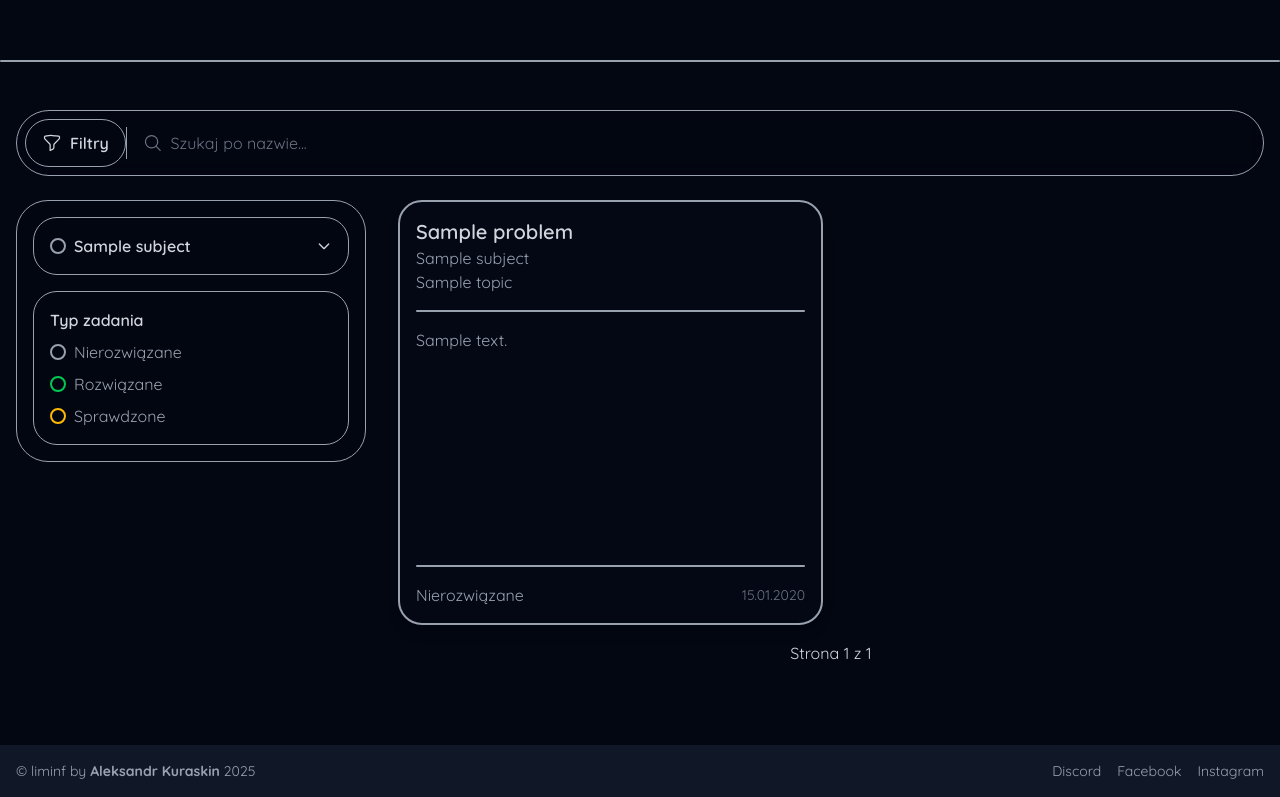
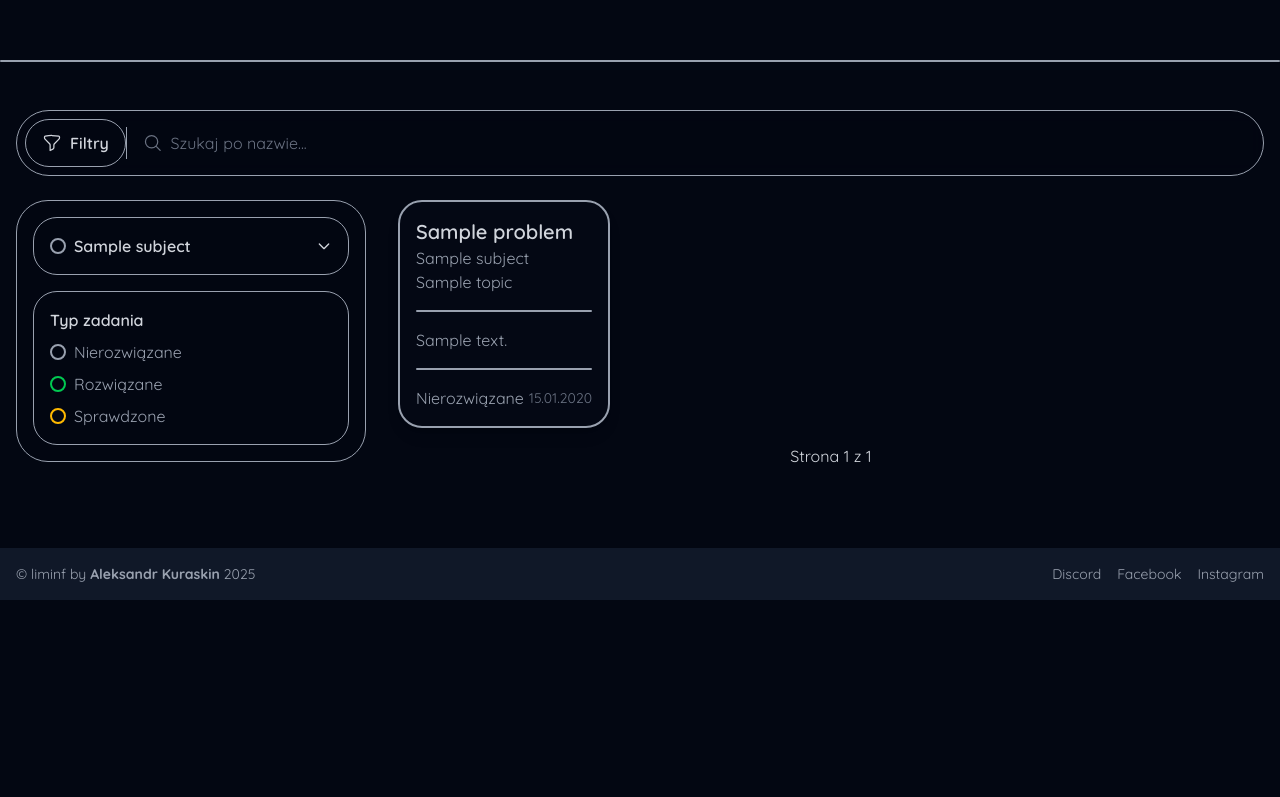
Before and after one commit to FunTomDev/liminf, a Django app: page /problems/ in a window 1280 px wide. Shown: the part 466-1263 px from the top of the page. After the commit the page ends 1066 px from the top, so only its background shows below. Run offline with Django 5.2, Linux system fonts and the light colour scheme; tables that the repository leaves empty hold one stand-in row (values such as "Sample post"); some libraries are stand-ins or nearby versions.

Commit message:
Minor styling changes

```diff
--- a/frontend/src/css/style.css
+++ b/frontend/src/css/style.css
@@ -298,7 +298,7 @@
 
 	.card-items-list {
 		@apply w-full grid grid-flow-row items-start gap-4;
-		grid-template-columns: repeat(auto-fill, minmax(min(100%, 350px), 1fr));
+		grid-template-columns: repeat(auto-fill, minmax(min(100%, 200px), 1fr));
 	}
 
 	/* Materials cards */
--- a/frontend/static/css/style.css
+++ b/frontend/static/css/style.css
@@ -10,7 +10,6 @@
     --color-red-400: oklch(70.4% 0.191 22.216);
     --color-red-500: oklch(63.7% 0.237 25.331);
     --color-red-600: oklch(57.7% 0.245 27.325);
-    --color-red-700: oklch(50.5% 0.213 27.518);
     --color-red-900: oklch(39.6% 0.141 25.723);
     --color-amber-300: oklch(87.9% 0.169 91.605);
     --color-amber-400: oklch(82.8% 0.189 84.429);
@@ -48,11 +47,7 @@
     --container-3xs: 16rem;
     --container-sm: 24rem;
     --container-lg: 32rem;
-    --container-xl: 36rem;
     --container-2xl: 42rem;
-    --container-3xl: 48rem;
-    --container-4xl: 56rem;
-    --container-5xl: 64rem;
     --text-sm: 0.875rem;
     --text-sm--line-height: calc(1.25 / 0.875);
     --text-lg: 1.125rem;
@@ -2136,7 +2081,7 @@
     grid-auto-flow: row;
     align-items: flex-start;
     gap: calc(var(--spacing) * 4);
-    grid-template-columns: repeat(auto-fill, minmax(min(100%, 350px), 1fr));
+    grid-template-columns: repeat(auto-fill, minmax(min(100%, 200px), 1fr));
   }
   .card-item__gray {
     display: flex;
@@ -2549,11 +2494,6 @@
   syntax: "*";
   inherits: false;
   initial-value: 0 0 #0000;
-}
-@property --tw-outline-style {
-  syntax: "*";
-  inherits: false;
-  initial-value: solid;
 }
 @property --tw-duration {
   syntax: "*";
@@ -2614,7 +2554,6 @@
       --tw-ring-offset-width: 0px;
       --tw-ring-offset-color: #fff;
       --tw-ring-offset-shadow: 0 0 #0000;
-      --tw-outline-style: solid;
       --tw-duration: initial;
       --tw-ease: initial;
       --tw-pan-x: initial;
```
Also changed, not shown: other parts of frontend/static/css/style.css (+0 -50 lines).
